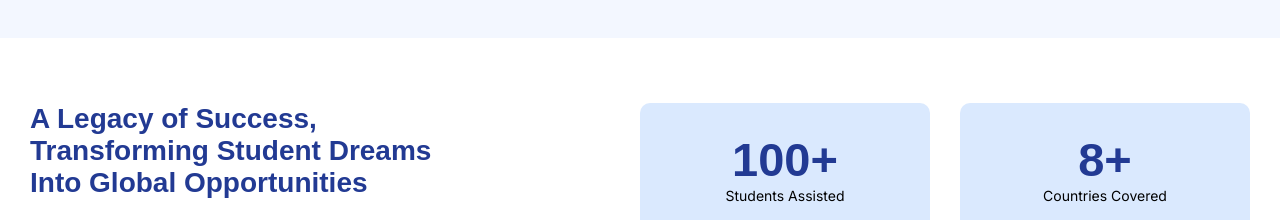
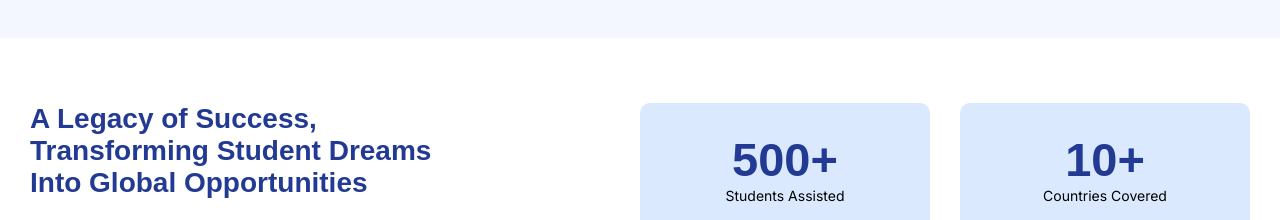
Before and after one commit to Fam-Consutant/Famconsultant-frontend, a Next.js app: page / in a window 1280 px wide. Shown: the part 1080-1300 px from the top of the page. Built offline with nearby package versions, Linux system fonts and the light colour scheme; no server answers; a web font is replaced by a local one.

Commit message:
Update Ielts spelling and Counter box values

```diff
--- a/src/app/page.jsx
+++ b/src/app/page.jsx
@@ -216,8 +216,8 @@ export default function Home() {
             </div>
 
             <div className="grid success-counters">
-              <CounterBox target={100} suffix="+" label="Students Assisted" />
-              <CounterBox target={8} suffix="+" label="Countries Covered" />
+              <CounterBox target={500} suffix="+" label="Students Assisted" />
+              <CounterBox target={10} suffix="+" label="Countries Covered" />
               <CounterBox target={50} suffix="+" label="Partner Universities" />
               <CounterBox target={95} suffix="%" label="Visa Success Rate" />
             </div>
--- a/src/component/footer/Footer.jsx
+++ b/src/component/footer/Footer.jsx
@@ -181,7 +181,7 @@ const Footer = ({ mainContent = true }) => {
                   <Link href="/scholarship/all">Scholarship</Link>
                 </li>
                 <li>
-                  <Link href="/ilets-pte">ILETS/PTE</Link>
+                  <Link href="/ielts-pte">IELTS/PTE</Link>
                 </li>
                 <li>
                   <Link href="/services">Services</Link>
```
